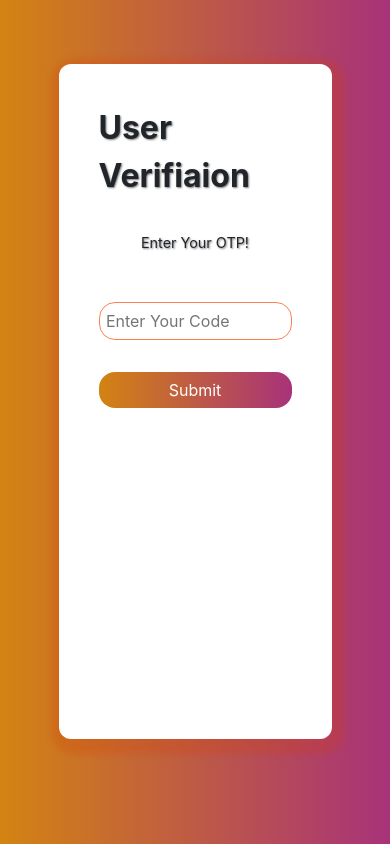
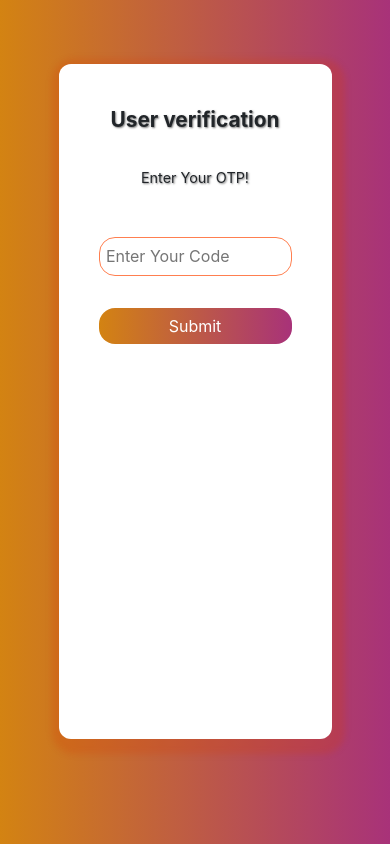
Before and after one commit to shuvra-matrix/Online-Examination-Portal, a PHP site: page /verification.php in a window 390 px wide. Run offline with PHP 8.4, Linux system fonts and the light colour scheme; the visitor is signed in with stand-in values (Sample User, id 1).

Commit message:
update font size (strong)

```diff
--- a/style/style.css
+++ b/style/style.css
@@ -228,6 +228,9 @@
         height: 80%;
         margin: 4rem auto;
     }
+    strong {
+        font-size: 1.5rem;
+    }
 
 }
 
@@ -242,5 +245,8 @@
         width: 70%;
         padding: .5rem;
     }
+    strong {
+        font-size: 1.3rem;
+    }
 
     }
--- a/verification.php
+++ b/verification.php
@@ -31,7 +31,7 @@
 <div class="login_main_div">
     <div class="login_sub_div">
             <div class="login_div">
-               <strong>User Verifiaion</strong>
+               <strong>User verification</strong>
             </div>
             <div class="login_div">
                <p>Enter Your OTP!</p>
```
